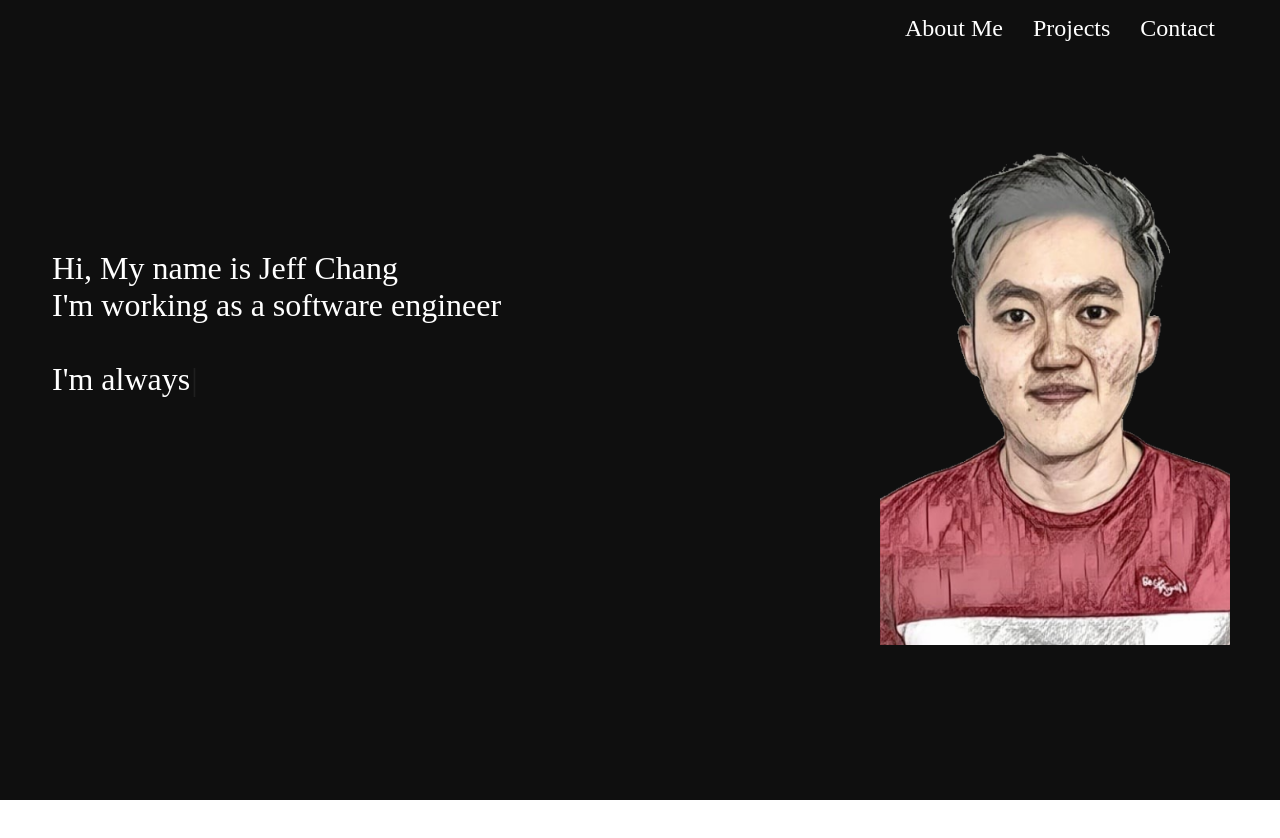
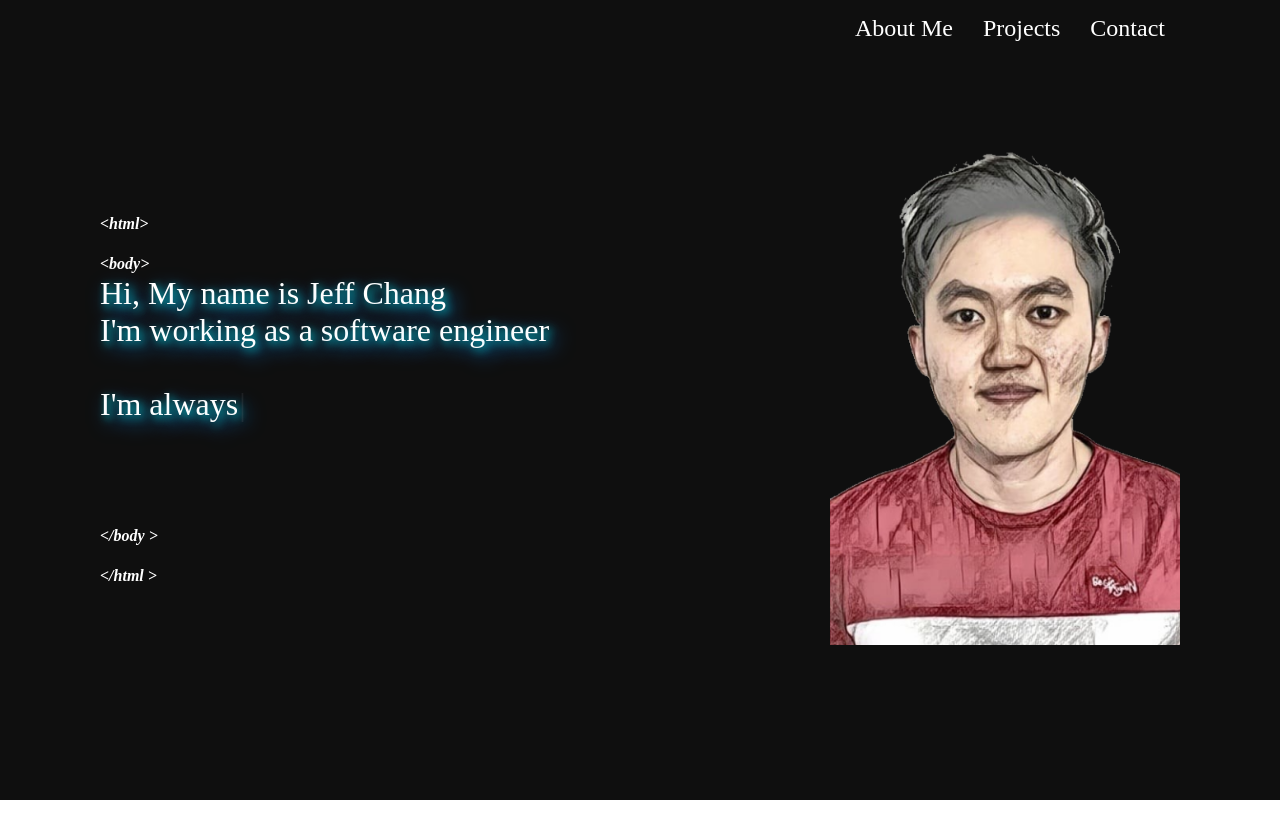
Before and after one commit to Jeffcw96/portfolio, a React (Create React App) app in the folder client/: page / in a window 1280 px wide. Shown: the top 838 px of the page. Built offline with nearby package versions, Linux system fonts and the light colour scheme; a web font is replaced by a local one.

Commit message:
text shadow effect in About Page

```diff
--- a/client/src/App.css
+++ b/client/src/App.css
@@ -14,7 +14,7 @@ html {
 .navigation-header{
   position: fixed;
   width: 100%;
-  padding: 15px 50px;
+  padding: 15px 100px;
   background-color: transparent;
   transition: all .3s
 }
@@ -58,9 +58,39 @@ html {
 .Typewriter{
   font-size: 2rem;
   color: white;
+  /* text-shadow: 0 0 5px #FFF, 0 0 10px #FFF, 0 0 15px #FFF, 0 0 40px #49FF18, 0 0 55px #49FF18, 0 0 75px #49ff18, 2px 2px 2px rgba(206,89,55,0); */
+  text-shadow: 3px 3px 8px rgba(0, 251, 255, 0.8),7px 7px 21px rgba(13, 146, 255, 1);
+}
+
+.type-writer-container{
   width: 70%;
   margin: 0 auto;
-  min-height: 300px;
+  min-height: 250px;
+  position: relative;
+}
+
+.type-writer-body-tag,.type-writer-html-tag{
+  position: absolute;
+  color: white;
+  left: 0;
+  font-size: 1rem;
+  font-weight: bold;
+}
+
+.type-writer-body-tag.open{
+  top: -20px;
+}
+
+.type-writer-body-tag.closed{
+  bottom: -20px;
+}
+
+.type-writer-html-tag.open{
+  top: -60px;
+}
+
+.type-writer-html-tag.closed{
+  bottom: -60px;
 }
 
 .profile-pic{
@@ -74,7 +104,7 @@ html {
 
 .typewriting-text{
   width: 100%;
-  padding: 0 50px;
+  padding: 0 100px;
 }
 
 .flex{
--- a/client/src/component/About.js
+++ b/client/src/component/About.js
@@ -6,6 +6,11 @@ export default function About({ aboutRef }) {
     return (
         <div className="about-page flex align-center" ref={aboutRef}>
             <div className="typewriting-text flex space-between align-center">
+                <div class="type-writer-container">
+                    <em className="type-writer-body-tag open"> &lt;body&gt;</em>
+                    <em className="type-writer-body-tag closed"> &lt;/body &gt;</em>
+                    <em className="type-writer-html-tag open"> &lt;html&gt;</em>
+                    <em className="type-writer-html-tag closed"> &lt;/html &gt;</em>
                     <Typewriter
                         onInit={(typewriter) => {
                             typewriter
@@ -19,6 +24,7 @@ export default function About({ aboutRef }) {
                             delay: 50
                         }}
                     />
+                </div>
                 <div>
                     <img src={profilePic} className="profile-pic" alt="profile picture" />
                 </div>
```
Lines whose indentation alone changed are shown as unchanged.
